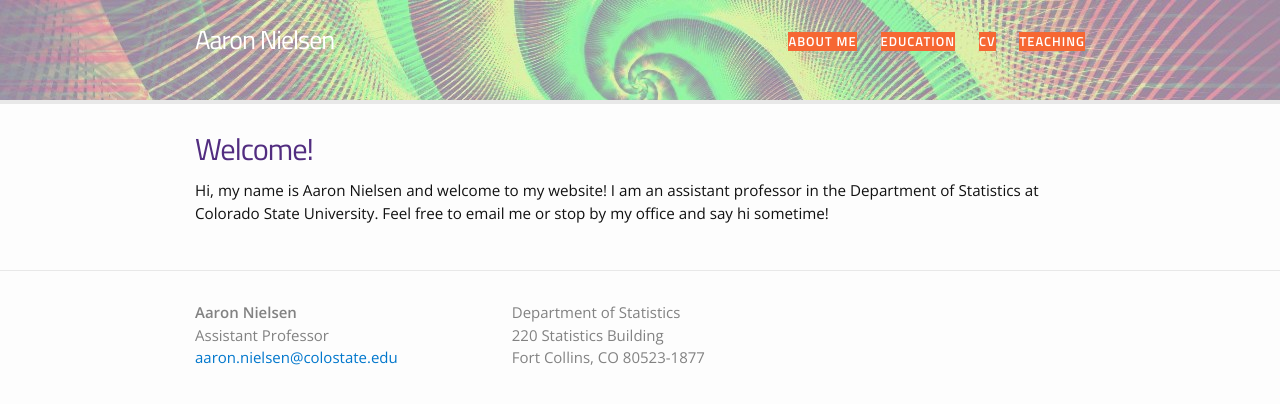
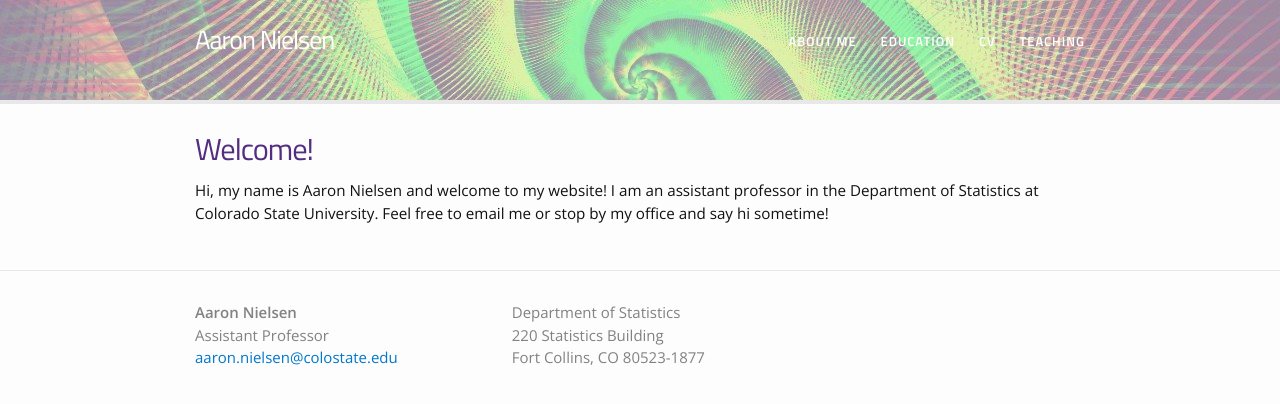
Before and after one commit to aaron-nielsen/aaron-nielsen.github.io, a Jekyll site: the page built from index.html, in a window 1280 px wide. Shown: the top 404 px of the page. Built offline with Jekyll 4.4.1, drawn with Linux system fonts in a browser that asks for light colours.

Commit message:
Update _header.scss

```diff
--- a/_sass/_header.scss
+++ b/_sass/_header.scss
@@ -159,7 +159,6 @@ z-index:999;
 
     .page-link {
         color: #ffffff;
-    background: $clemson-orange;
         line-height: $base-line-height;
 
         // Gaps between nav items, but not on the first one
```
